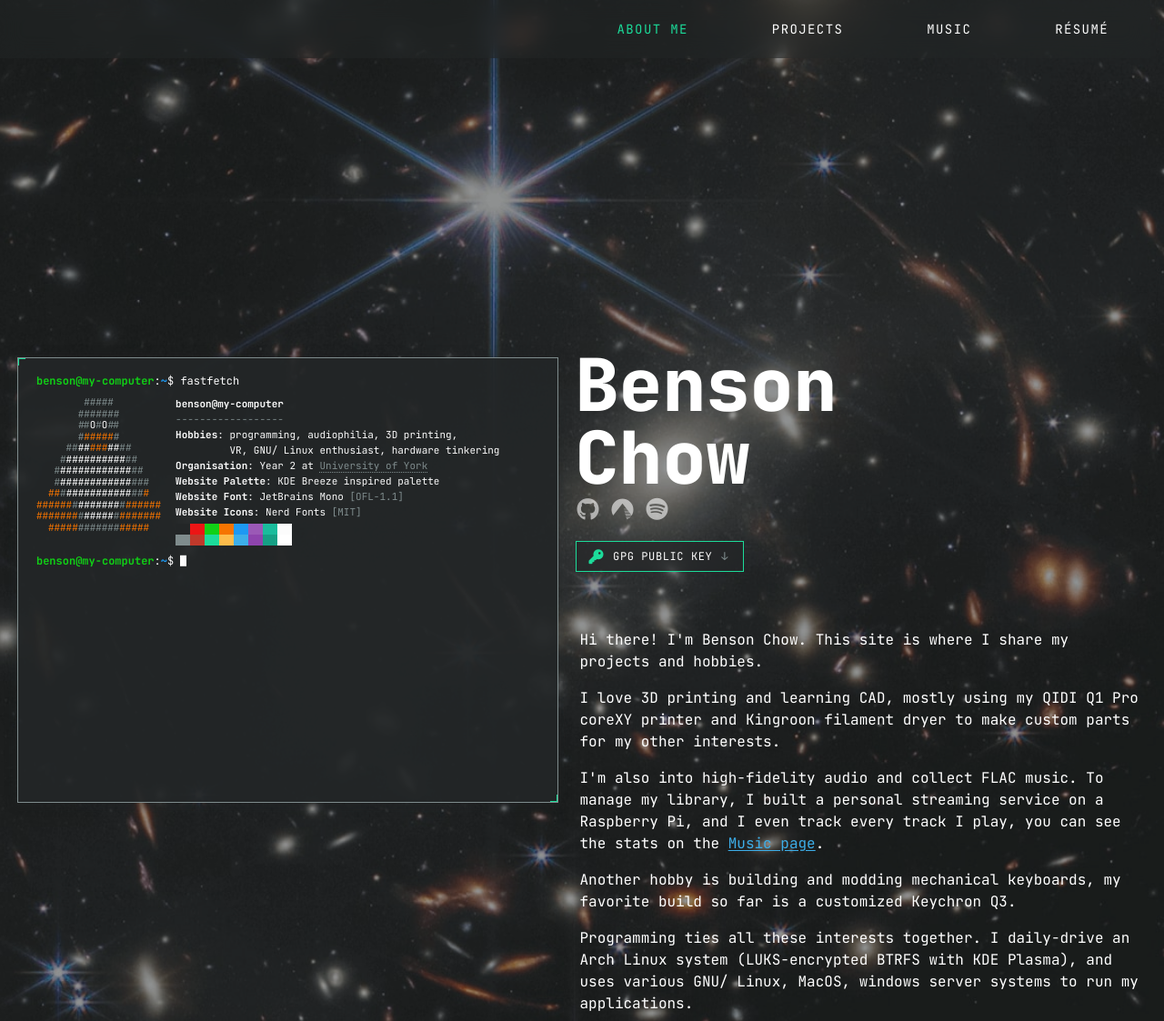
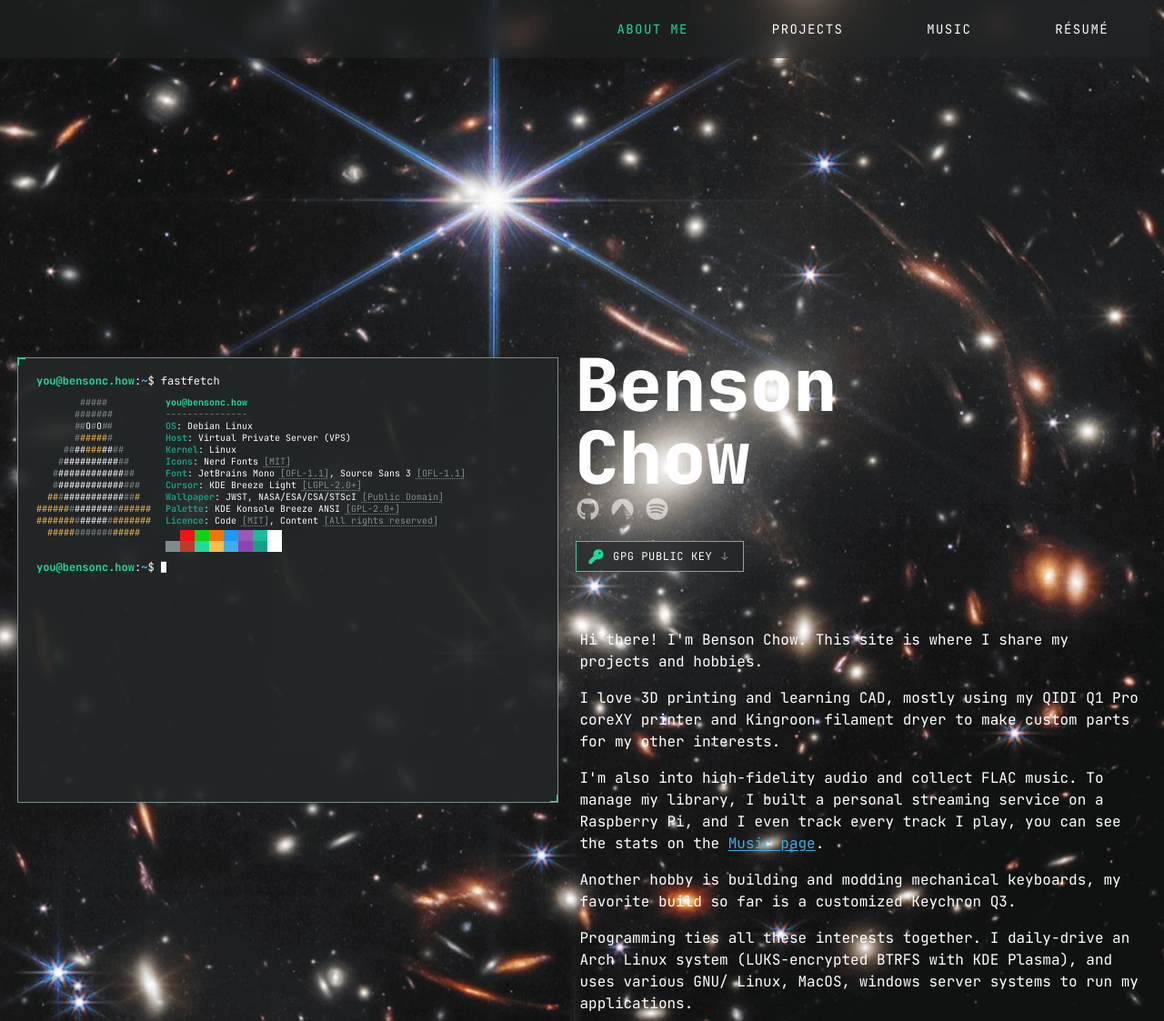
Before and after one commit to bensonchow123/portfolio_website, a Flask app: page / in a window 1280 px wide. Shown: the top 1123 px of the page at 91% size. Run offline with Flask 3, Linux system fonts and the light colour scheme; style sheets or scripts are compiled from the project's sources.

Commit message:
feat(frontend): Make the fastfetch output with real links

```diff
--- a/templates/home.html
+++ b/templates/home.html
@@ -1,87 +1,115 @@
 {% extends "base.html" %}
 {% from "_macros.html" import backdrop, icon with context %}
+
+{# Licence links used in the fastfetch block. #}
+{% macro licence(label, href) -%}
+<a href="{{ href }}" target="_blank" rel="noopener noreferrer"
+   class="text-breeze-grey underline decoration-dotted decoration-from-font underline-offset-2
+          transition-colors duration-200 hover:text-breeze-fg hover:decoration-solid
+          focus-visible:outline-2 focus-visible:outline-offset-2 focus-visible:outline-accent
+          motion-reduce:transition-none">[{{ label }}]</a>
+{%- endmacro %}
 
 {% block page_title %}Benson Chow{% endblock %}
 {% block page_description %}Benson Chow's personal website — projects, 3D printing, hi-fi audio, mechanical keyboards and self-hosted infrastructure.{% endblock %}
 
 {% block body %}
-{{ backdrop('home-background.jpg', 'bg-term-panel/50') }}
+{# Tux art, split into colored text runs so Tailwind sees every class name. #}
+{% set tux_art = [
+    [('text-breeze-fg', '        '), ('text-breeze-grey', '#####')],
+    [('text-breeze-grey', '       '), ('text-breeze-grey', '#######')],
+    [('text-breeze-grey', '       '), ('text-breeze-grey', '##'), ('text-breeze-fg', 'O'), ('text-breeze-grey', '#'), ('text-breeze-fg', 'O'), ('text-breeze-grey', '##')],
+    [('text-breeze-grey', '       '), ('text-breeze-grey', '#'), ('text-breeze-yellow-intense', '#####'), ('text-breeze-grey', '#')],
+    [('text-breeze-grey', '     '), ('text-breeze-grey', '##'), ('text-breeze-fg', '##'), ('text-breeze-yellow-intense', '###'), ('text-breeze-fg', '##'), ('text-breeze-grey', '##')],
+    [('text-breeze-grey', '    '), ('text-breeze-grey', '#'), ('text-breeze-fg', '##########'), ('text-breeze-grey', '##')],
+    [('text-breeze-grey', '   '), ('text-breeze-grey', '#'), ('text-breeze-fg', '############'), ('text-breeze-grey', '##')],
+    [('text-breeze-grey', '   '), ('text-breeze-grey', '#'), ('text-breeze-fg', '############'), ('text-breeze-grey', '###')],
+    [('text-breeze-grey', '  '), ('text-breeze-yellow-intense', '##'), ('text-breeze-grey', '#'), ('text-breeze-fg', '###########'), ('text-breeze-grey', '##'), ('text-breeze-yellow-intense', '#')],
+    [('text-breeze-yellow-intense', '######'), ('text-breeze-grey', '#'), ('text-breeze-fg', '#######'), ('text-breeze-grey', '#'), ('text-breeze-yellow-intense', '######')],
+    [('text-breeze-yellow-intense', '#######'), ('text-breeze-grey', '#'), ('text-breeze-fg', '#####'), ('text-breeze-grey', '#'), ('text-breeze-yellow-intense', '#######')],
+    [('text-breeze-yellow-intense', '  '), ('text-breeze-yellow-intense', '#####'), ('text-breeze-grey', '#######'), ('text-breeze-yellow-intense', '#####')]
+] %}
+{{ backdrop('home-background.jpg') }}
 
-{# Terminal left, text right, terminal drops below the breakpoint. Nothing is
-   fixed: only the right column scrolls, and pt-[28.2vh] lines the two tops up. #}
+{# Terminal beside the intro on desktop, stacked below it on smaller screens. #}
 <div class="flex h-[calc(100vh-64px)] items-start justify-center max-split:h-auto max-split:flex-col">
 
     <div class="w-1/2 pt-[28.2vh] max-split:hidden">
         <section aria-label="Terminal">
-            {# Fixed height so the panel doesn't grow as the output prints.
-               Raise it if the bottom swatch row looks clipped. #}
-            <div class="relative mx-auto h-[clamp(336px,42vh,496px)] w-[94%] max-w-[820px] overflow-hidden rounded-none border border-breeze-grey bg-term-panel/95 px-5 py-4 font-mono shadow-[0_1px_10px_rgba(35,38,39,0.55)] before:pointer-events-none before:absolute before:top-0 before:left-0 before:z-20 before:h-2 before:w-2 before:border-t before:border-l before:border-accent before:content-[''] after:pointer-events-none after:absolute after:right-0 after:bottom-0 after:z-20 after:h-2 after:w-2 after:border-r after:border-b after:border-accent after:content-['']">
-                {# Real markup, not a JS string, so it survives JS being off.
-                   type.js hides it and reveals it character by character. #}
+            {# Fixed height keeps the terminal panel from growing as it prints. #}
+            <div class="cursor-[image-set(url('/static/cursors/breeze-light-text-32.png')_1x,url('/static/cursors/breeze-light-text-64.png')_2x)_16_15,text]
+                        relative mx-auto h-[clamp(336px,42vh,496px)] w-[94%] max-w-[820px]
+                        overflow-hidden rounded-none border border-breeze-grey bg-term-panel/95
+                        px-5 py-4 font-mono shadow-[0_1px_10px_rgba(35,38,39,0.55)]
+                        before:pointer-events-none before:absolute before:top-0 before:left-0
+                        before:z-20 before:h-2 before:w-2 before:border-t before:border-l
+                        before:border-accent before:content-['']
+                        after:pointer-events-none after:absolute after:right-0 after:bottom-0
+                        after:z-20 after:h-2 after:w-2 after:border-r after:border-b
+                        after:border-accent after:content-['']">
+                {# Keep the content in the HTML so it also works without JavaScript. #}
                 <div class="relative z-[999] text-[length:clamp(12px,0.82vw,17px)] text-breeze-fg">
-                    {# Every colour here is a real Konsole Breeze entry. The ANSI
-                       slots are listed in src/app.css. #}
-                    <span class="font-bold text-breeze-green">benson@my-computer</span>:<span class="font-bold text-breeze-blue">~</span>$
+                    {# Colors match the Konsole Breeze palette in app.css. #}
+                    <span class="font-bold text-breeze-green-intense">you@bensonc.how</span>:<span class="font-bold text-breeze-blue-intense">~</span>$
                     <span data-type>
                         fastfetch<br>
-                        {# data-instant prints it as a block, data-delay holds it back.
-                           Tux outline is Color0Intense because Color0 is the panel bg. #}
-                        <span data-instant data-delay="1000" class="my-2 flex items-start gap-4">
-                            <pre aria-hidden="true" class="shrink-0 text-[length:clamp(10px,0.85vw,17px)] leading-[1.15] max-tiny:hidden"><span class="text-breeze-fg">        </span><span class="text-breeze-grey">#####</span>
-<span class="text-breeze-grey">       </span><span class="text-breeze-grey">#######</span>
-<span class="text-breeze-grey">       </span><span class="text-breeze-grey">##</span><span class="text-breeze-fg">O</span><span class="text-breeze-grey">#</span><span class="text-breeze-fg">O</span><span class="text-breeze-grey">##</span>
-<span class="text-breeze-grey">       </span><span class="text-breeze-grey">#</span><span class="text-breeze-yellow">#####</span><span class="text-breeze-grey">#</span>
-<span class="text-breeze-grey">     </span><span class="text-breeze-grey">##</span><span class="text-breeze-fg">##</span><span class="text-breeze-yellow">###</span><span class="text-breeze-fg">##</span><span class="text-breeze-grey">##</span>
-<span class="text-breeze-grey">    </span><span class="text-breeze-grey">#</span><span class="text-breeze-fg">##########</span><span class="text-breeze-grey">##</span>
-<span class="text-breeze-grey">   </span><span class="text-breeze-grey">#</span><span class="text-breeze-fg">############</span><span class="text-breeze-grey">##</span>
-<span class="text-breeze-grey">   </span><span class="text-breeze-grey">#</span><span class="text-breeze-fg">############</span><span class="text-breeze-grey">###</span>
-<span class="text-breeze-grey">  </span><span class="text-breeze-yellow">##</span><span class="text-breeze-grey">#</span><span class="text-breeze-fg">###########</span><span class="text-breeze-grey">##</span><span class="text-breeze-yellow">#</span>
-<span class="text-breeze-yellow">######</span><span class="text-breeze-grey">#</span><span class="text-breeze-fg">#######</span><span class="text-breeze-grey">#</span><span class="text-breeze-yellow">######</span>
-<span class="text-breeze-yellow">#######</span><span class="text-breeze-grey">#</span><span class="text-breeze-fg">#####</span><span class="text-breeze-grey">#</span><span class="text-breeze-yellow">#######</span>
-<span class="text-breeze-yellow">  </span><span class="text-breeze-yellow">#####</span><span class="text-breeze-grey">#######</span><span class="text-breeze-yellow">#####</span></pre>
+                        {# Print fastfetch as one delayed block. #}
+                        <span data-instant data-delay="1000"
+                              class="my-2 flex items-start gap-4 text-[length:clamp(10px,0.78vw,16px)] leading-[1.3]">
+                            {# Preserve spaces and line breaks in the Tux art. #}
+                            <pre aria-hidden="true" class="shrink-0 max-tiny:hidden">
+                            {%- for row in tux_art -%}
+                                {%- for colour, run in row -%}
+                                    <span class="{{ colour }}">{{ run }}</span>
+                                {%- endfor -%}
+                                {{ "\n" if not loop.last }}
+                            {%- endfor -%}
+                            </pre>
 
-                            <span class="min-w-0 flex-1 text-[length:clamp(11px,0.72vw,15px)] leading-[1.55]">
-                                <span class="font-bold text-breeze-mint">benson@my-computer</span><br>
-                                <span class="text-breeze-grey">------------------</span><br>
-                                <span class="font-bold text-breeze-mint">Hobbies</span>: programming, audiophilia, 3D printing,<br>
-                                <span class="invisible">Hobbies</span>&nbsp; VR, GNU/ Linux enthusiast, hardware tinkering<br>
-                                <span class="font-bold text-breeze-mint">Organisation</span>: Year 2 at <a href="https://www.york.ac.uk/" target="_blank" rel="noopener noreferrer" class="border-b border-dotted border-breeze-grey text-breeze-grey no-underline hover:border-breeze-fg hover:text-breeze-fg">University of York</a><br>
-                                {# Real fastfetch says "WM Theme" and "Terminal Font".
-                                   Both answers are honest either way. #}
-                                <span class="font-bold text-breeze-mint">Website Palette</span>: KDE Breeze inspired palette<br>
-                                <span class="font-bold text-breeze-mint">Website Font</span>: JetBrains Mono <span class="text-breeze-grey">[OFL-1.1]</span><br>
-                                <span class="font-bold text-breeze-mint">Website Icons</span>: Nerd Fonts <span class="text-breeze-grey">[MIT]</span><br>
+                            <span class="min-w-0 flex-1">
+                                <span class="font-bold text-breeze-green-intense">you@bensonc.how</span><br>
+                                <span class="text-breeze-grey">---------------</span><br>
+                                {# Keep the displayed OS name simple. #}
+                                <span class="font-bold text-breeze-cyan-intense">OS</span>: Debian Linux<br>
+                                <span class="font-bold text-breeze-cyan-intense">Host</span>: Virtual Private Server (VPS)<br>
+                                <span class="font-bold text-breeze-cyan-intense">Kernel</span>: Linux<br>
+                                {# Link to the licence files shipped with the site. #}
+                                <span class="font-bold text-breeze-cyan-intense">Icons</span>: Nerd Fonts {{ licence('MIT', url_for('static', filename='fonts/NERD-FONTS-LICENSE.txt')) }}<br>
+                                <span class="font-bold text-breeze-cyan-intense">Font</span>: JetBrains Mono {{ licence('OFL-1.1', url_for('static', filename='fonts/OFL.txt')) }}, Source Sans 3 {{ licence('OFL-1.1', url_for('static', filename='fonts/SOURCE-SANS-3-OFL.txt')) }}<br>
+                                <span class="font-bold text-breeze-cyan-intense">Cursor</span>: KDE Breeze Light {{ licence('LGPL-2.0+', url_for('static', filename='cursors/LGPL-2.0-or-later.txt')) }}<br>
+                                <span class="font-bold text-breeze-cyan-intense">Wallpaper</span>: JWST, NASA/ESA/CSA/STScI {{ licence('Public Domain', url_for('static', filename='images/NASA-MEDIA-USAGE.txt')) }}<br>
 
-                                {# All 16 Breeze colours, normal row then intense.
-                                   Color0 ghosts because it is the panel bg. #}
+                                <span class="font-bold text-breeze-cyan-intense">Palette</span>: KDE Konsole Breeze ANSI {{ licence('GPL-2.0+', url_for('static', filename='palette/GPL-2.0-or-later.txt')) }}<br>
+                                <span class="font-bold text-breeze-cyan-intense">Licence</span>: Code {{ licence('MIT', url_for('licence', which='code')) }}, Content {{ licence('All rights reserved', url_for('licence', which='content')) }}<br>
+
+                                {# Show the normal and intense Breeze colors. #}
                                 <span class="mt-1 flex flex-col">
-                                    {% for row in [
-                                        ['#232627','#ed1515','#11d116','#f67400','#1d99f3','#9b59b6','#1abc9c','#fcfcfc'],
-                                        ['#7f8c8d','#c0392b','#1cdc9a','#fdbc4b','#3daee9','#8e44ad','#16a085','#ffffff']
-                                    ] %}
+                                    {% for suffix in ['', '-intense'] %}
                                     <span class="flex">
-                                        {% for c in row %}
-                                        <span class="h-3 w-4" style="background-color:{{ c }}"></span>
+                                        {% for c in ['black','red','green','yellow','blue','magenta','cyan','white'] %}
+                                        <span class="h-3 w-4" style="background-color:var(--color-breeze-{{ c }}{{ suffix }})"></span>
                                         {% endfor %}
                                     </span>
                                     {% endfor %}
                                 </span>
                             </span>
                         </span>
-                        {# A real shell prints the next prompt the instant the
-                           command returns, so this is never typed out. #}
-                        <span data-instant><span class="font-bold text-breeze-green">benson@my-computer</span>:<span class="font-bold text-breeze-blue">~</span>$</span>
+                        {# The next prompt appears immediately after fastfetch. #}
+                        <span data-instant><span class="font-bold text-breeze-green-intense">you@bensonc.how</span>:<span class="font-bold text-breeze-blue-intense">~</span>$</span>
                     </span><span data-caret hidden aria-hidden="true" class="inline-block h-[1.05em] w-[0.55em] translate-y-[0.15em] animate-blink bg-breeze-fg motion-reduce:animate-none"></span>
                 </div>
             </div>
         </section>
     </div>
 
-    {# Same pt-[28.2vh] as the left column. This is the only scroll container. #}
-    <main id="main" class="flex h-full w-1/2 flex-col overflow-y-auto pt-[28.2vh] [scrollbar-width:none] [&::-webkit-scrollbar]:hidden max-split:h-auto max-split:w-full max-split:items-center max-split:overflow-visible max-split:pt-[15vh]">
+    {# Align with the terminal; this is the only scrollable column. #}
+    <main id="main"
+          class="flex h-full w-1/2 flex-col overflow-y-auto pt-[28.2vh]
+                 [scrollbar-width:none] [&::-webkit-scrollbar]:hidden
+                 max-split:h-auto max-split:w-full max-split:items-center
+                 max-split:overflow-visible max-split:pt-[15vh]">
         <div class="flex flex-col justify-center">
-            {# Drops the empty space above the caps so the B meets the terminal
-               border. 0.13em from JetBrains Mono's metrics, em so it scales. #}
+            {# Small offset to align the heading with the terminal border. #}
             <h1 class="m-0 -mt-[0.13em] font-display text-[80px] leading-none font-extrabold text-white max-split:text-[70px] max-tiny:text-[40px]">
                 <span class="block max-split:hidden">Benson</span>
                 <span class="block max-split:hidden">Chow</span>
@@ -98,10 +126,14 @@
                 {% endfor %}
             </div>
 
-            {# Sits with the other identity links, one download doesn't earn a route. #}
             <a href="{{ url_for('static', filename='keys/bensonchow_gpg.asc') }}" download
-               class="group mt-5 inline-flex w-fit items-center gap-2.5 rounded-none border border-accent bg-term-panel/60 py-2 pr-4 pl-3.5 font-mono text-xs tracking-wider text-breeze-fg uppercase backdrop-blur-[10px] transition duration-200 hover:bg-term-panel/75 hover:text-white focus-visible:outline-2 focus-visible:outline-offset-2 focus-visible:outline-accent max-split:mx-auto motion-reduce:transition-none">
-                {# accent, not a lighter step: the border next to it is accent. #}
+               class="group mt-5 inline-flex w-fit items-center gap-2.5 rounded-none
+                      border border-accent bg-term-panel/60 py-2 pr-4 pl-3.5
+                      font-mono text-xs tracking-wider text-breeze-fg uppercase
+                      backdrop-blur-[10px] transition duration-200
+                      hover:bg-term-panel/75 hover:text-white
+                      focus-visible:outline-2 focus-visible:outline-offset-2 focus-visible:outline-accent
+                      max-split:mx-auto motion-reduce:transition-none">
                 {{ icon('key', 'text-base text-accent') }}
                 GPG public key
                 <span aria-hidden="true"
```
